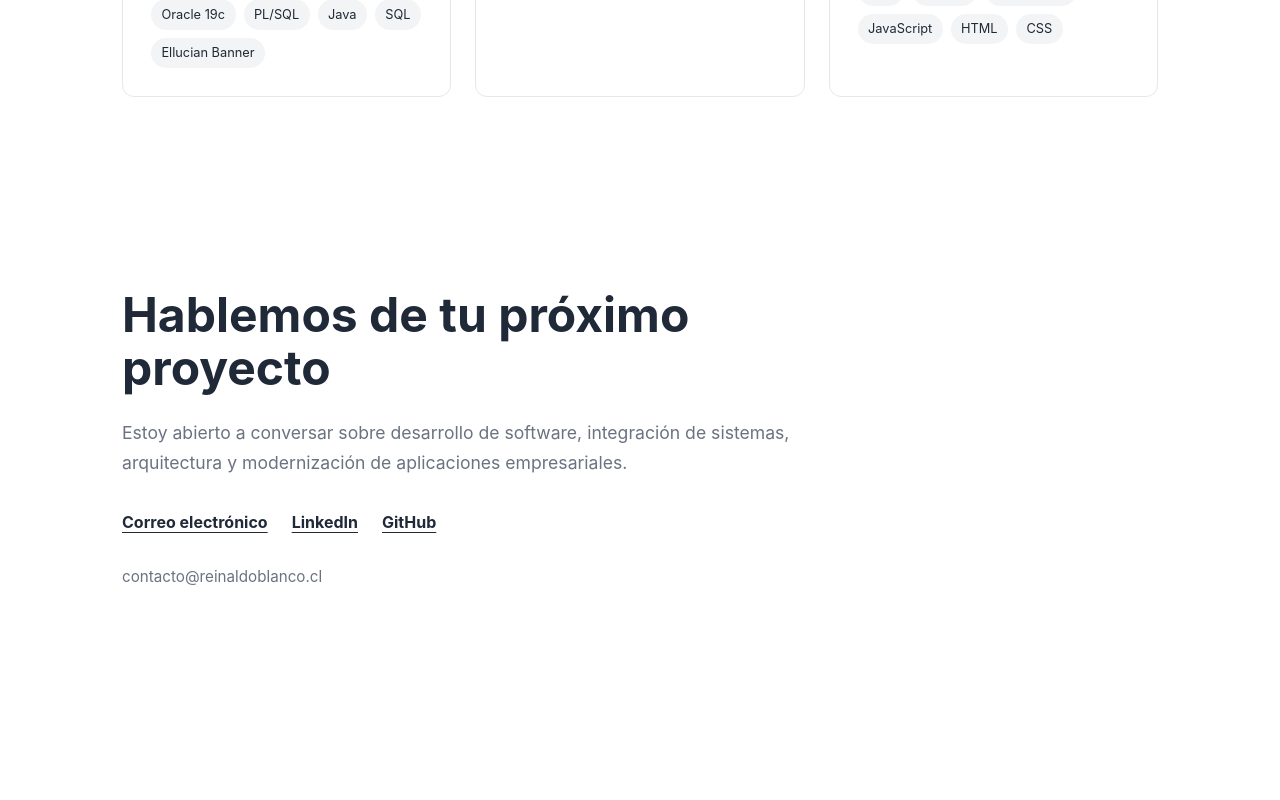
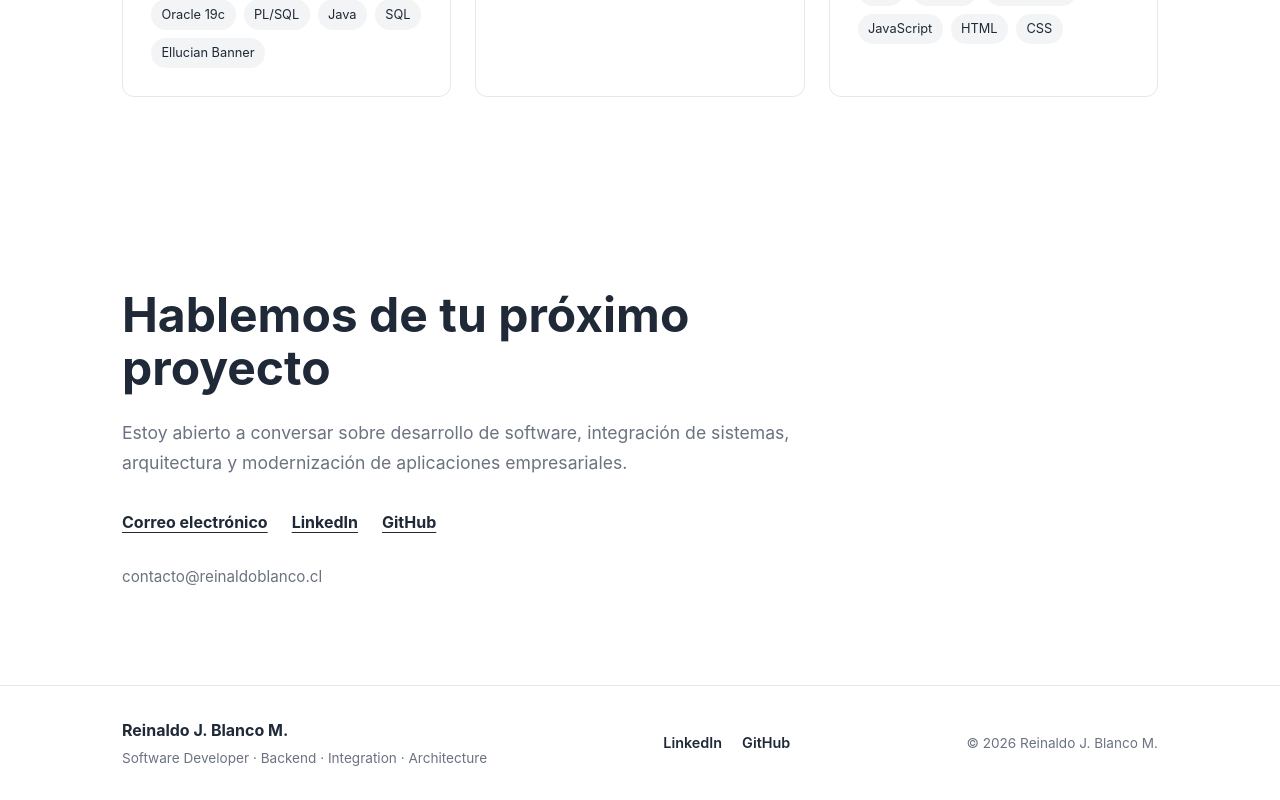
Before and after one commit to NanoBlanco/reinaldo-portfolio, a React (Vite) app: page / in a window 1280 px wide. Shown: the part 1871-2671 px from the top of the page. Before the commit the page ends 2556 px from the top, so only its background shows below. Built offline with nearby package versions, Linux system fonts and the light colour scheme.

Commit message:
feat: add portfolio footer

```diff
--- a/src/App.tsx
+++ b/src/App.tsx
@@ -1,6 +1,7 @@
 import Hero from './sections/Hero'
 import Projects from './sections/Projects'
 import Contact from './sections/Contact'
+import Footer from './sections/Footer'
 
 function App() {
   return (
@@ -8,6 +9,7 @@ function App() {
       <Hero />
       <Projects />
       <Contact />
+      <Footer />
     </>
   )
 }
--- a/src/index.css
+++ b/src/index.css
@@ -235,3 +235,64 @@ a {
     gap: 1rem;
   }
 }
+
+.footer {
+  border-top: 1px solid #e5e7eb;
+}
+
+.footer__content {
+  max-width: 1100px;
+  margin: 0 auto;
+  padding: 2rem;
+  display: flex;
+  align-items: center;
+  justify-content: space-between;
+  flex-wrap: wrap;
+  gap: 1.5rem;
+}
+
+.footer__identity p,
+.footer__copyright {
+  margin: 0;
+}
+
+.footer__name {
+  font-weight: 700;
+}
+
+.footer__role,
+.footer__copyright {
+  color: #6b7280;
+  font-size: 0.85rem;
+}
+
+.footer__role {
+  margin-top: 0.35rem !important;
+}
+
+.footer__links {
+  display: flex;
+  gap: 1.25rem;
+}
+
+.footer__links a {
+  font-size: 0.9rem;
+  font-weight: 600;
+}
+
+.footer__links a:hover {
+  color: #6b7280;
+}
+
+.footer__links a:focus-visible {
+  outline: 2px solid currentColor;
+  outline-offset: 4px;
+}
+
+@media (max-width: 640px) {
+  .footer__content {
+    padding: 2rem 1.25rem;
+    flex-direction: column;
+    align-items: flex-start;
+  }
+}
--- /dev/null
+++ b/src/sections/Footer.tsx
@@ -0,0 +1,32 @@
+function Footer() {
+  const currentYear = new Date().getFullYear()
+
+  return (
+    <footer className="footer">
+      <div className="footer__content">
+        <div className="footer__identity">
+          <p className="footer__name">Reinaldo J. Blanco M.</p>
+          <p className="footer__role">Software Developer · Backend · Integration · Architecture</p>
+        </div>
+
+        <nav className="footer__links" aria-label="Redes profesionales">
+          <a
+            href="https://www.linkedin.com/in/reinaldo-j-blanco-medina/"
+            target="_blank"
+            rel="noopener noreferrer"
+          >
+            LinkedIn
+          </a>
+
+          <a href="https://github.com/NanoBlanco" target="_blank" rel="noopener noreferrer">
+            GitHub
+          </a>
+        </nav>
+
+        <p className="footer__copyright">© {currentYear} Reinaldo J. Blanco M.</p>
+      </div>
+    </footer>
+  )
+}
+
+export default Footer
```
